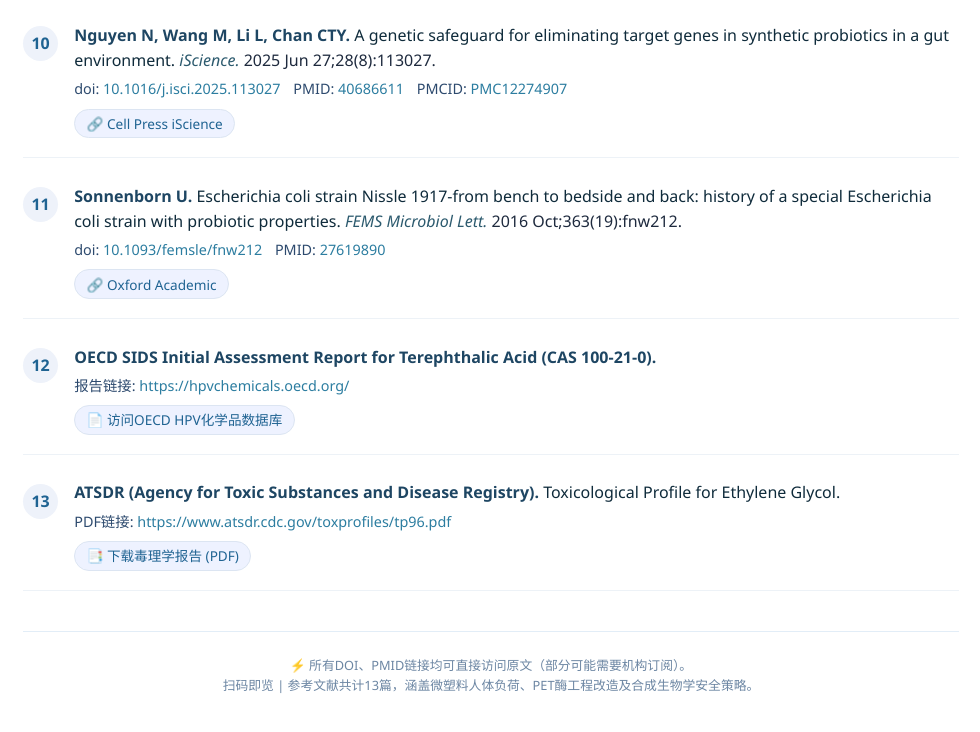
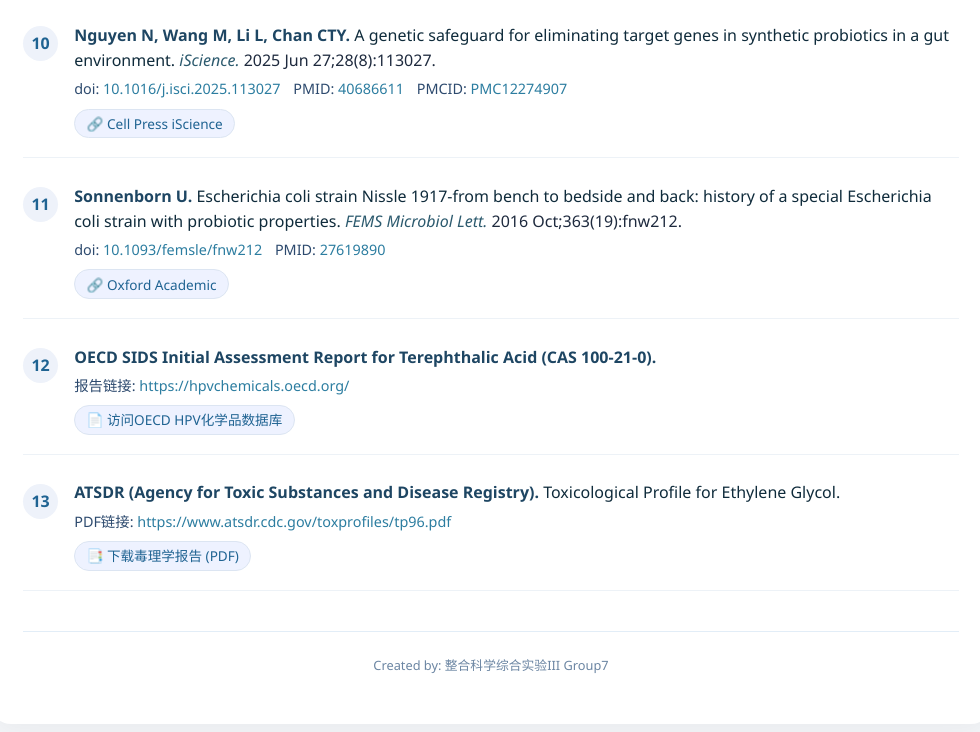
Before and after one commit to jx7gsk8ff9-source/poster_group7, a plain HTML site: page ref_poster_g7.html in a window 1280 px wide. Shown: the part 1760-2492 px from the top of the page, without its empty margins (149-1129 px from the left). Drawn offline with Linux system fonts and the light colour scheme.

Commit message:
Add files via upload

```diff
--- a/ref_poster_g7.html
+++ b/ref_poster_g7.html
@@ -208,10 +208,9 @@
 
 <div class="container">
     <h1>📚 参考文献</h1>
-    <div class="sub">微塑料生物累积 · PET塑料生物降解 · 合成生物学与益生菌研究</div>
+    <div class="sub">整合科学综合实验III Group 7</div>
 
     <ol class="ref-list" style="list-style: none; padding-left: 0;">
-        <!-- 文献条目均按照用户原始顺序，并强化DOI/PMID链接，缺失DOI的条目使用原始URL -->
 
         <!-- [1] Nihart et al. Nat Med 2025 -->
         <li class="ref-item">
@@ -436,8 +435,7 @@
     </ol>
 
     <div class="footnote">
-        ⚡ 所有DOI、PMID链接均可直接访问原文（部分可能需要机构订阅）。<br>
-        扫码即览 | 参考文献共计13篇，涵盖微塑料人体负荷、PET酶工程改造及合成生物学安全策略。
+        Created by: 整合科学综合实验III Group7
     </div>
 </div>
 
```
